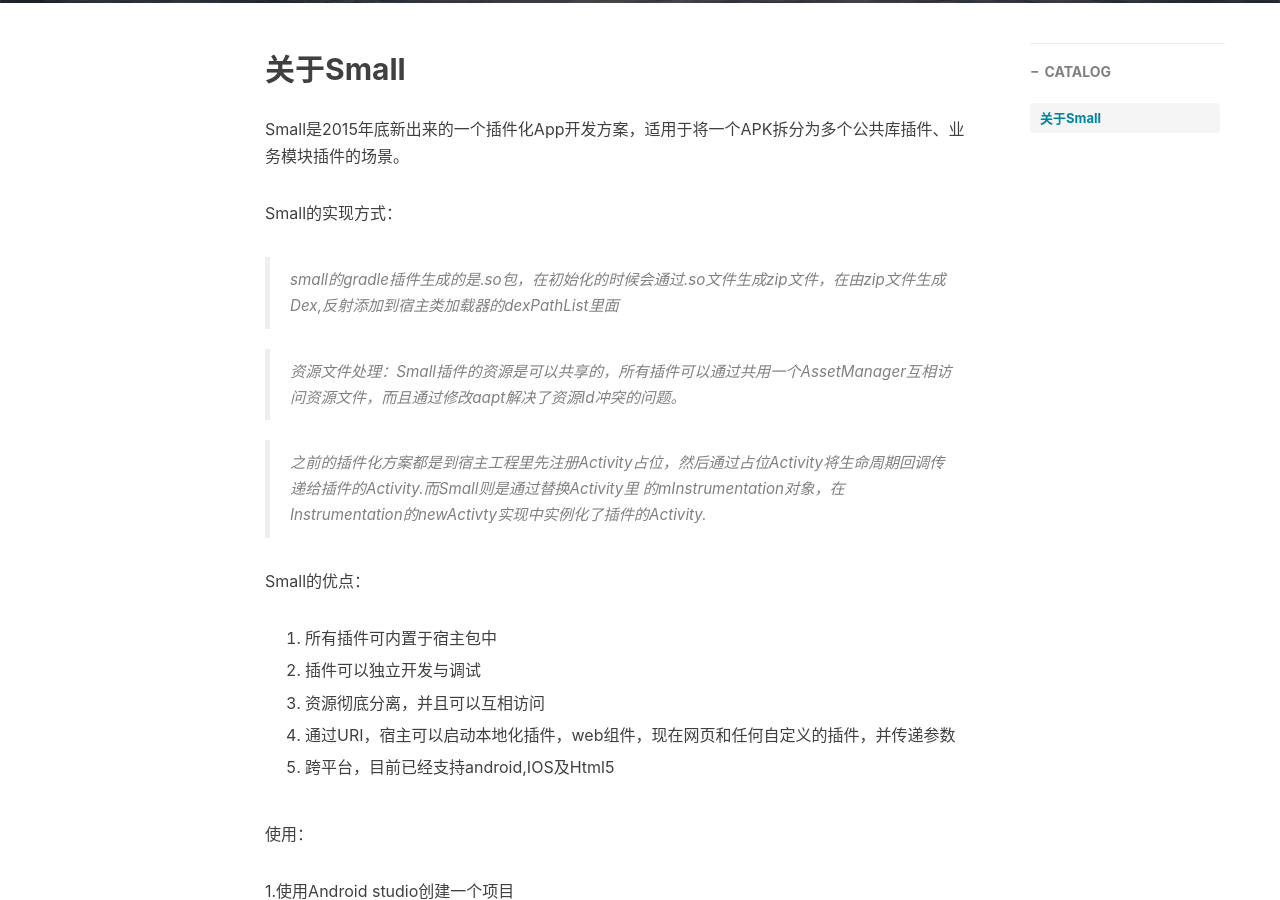
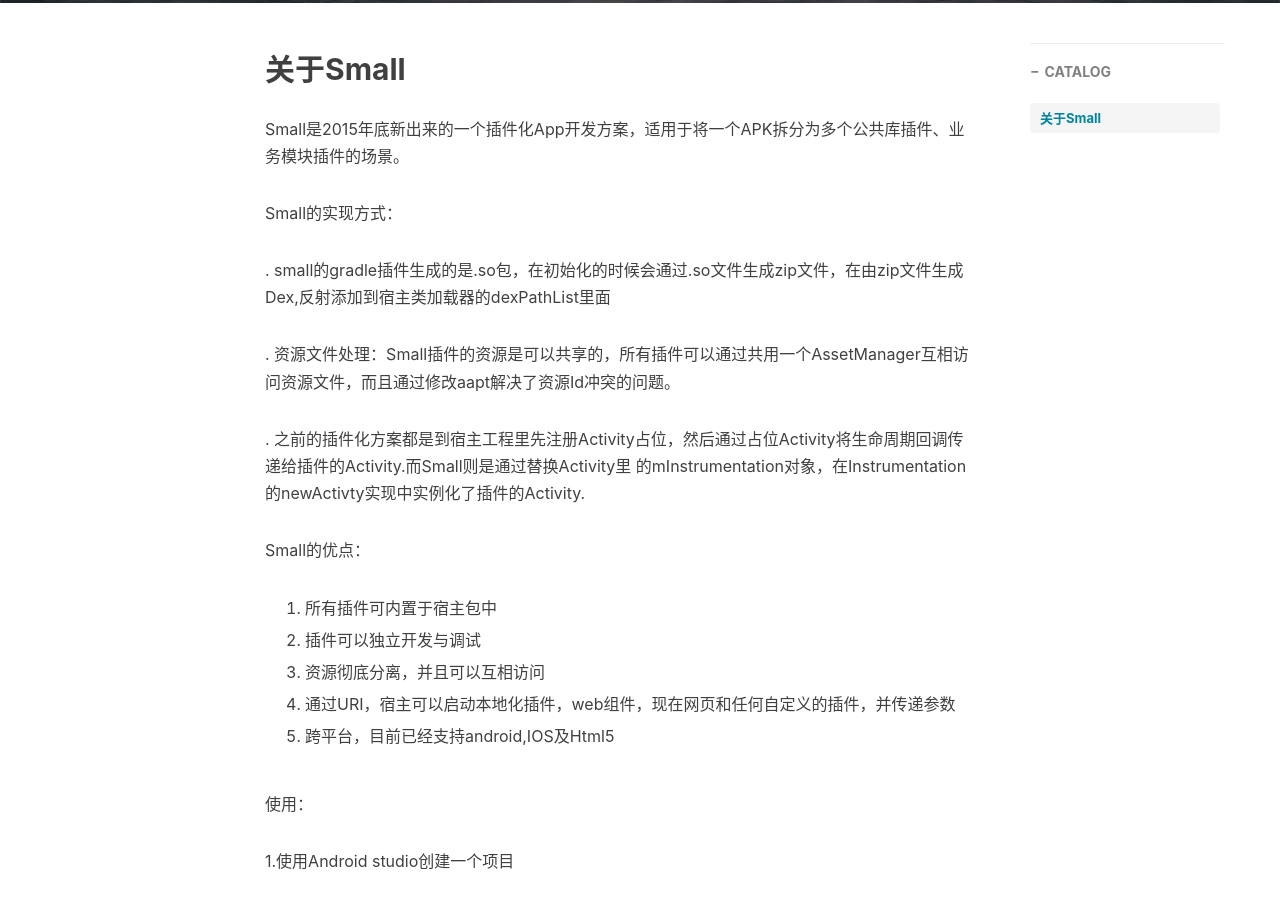
Before and after one commit to StevenDXC/Blog, a Jekyll site: the page built from _posts/2016-05-05-android_small.md, in a window 1280 px wide and 900 px high, scrolled down 454 px. Built offline with Jekyll 4.4.1, drawn with Linux system fonts in a browser that asks for light colours; nearby versions of some CDN libraries; Markdown is read by kramdown in place of the engine named in the settings; comment, search, counter and statistics services are not loaded.

```diff
--- a/_posts/2016-05-05-android_small.md
+++ b/_posts/2016-05-05-android_small.md
@@ -17,11 +17,11 @@ Small是2015年底新出来的一个插件化App开发方案，适用于将一
 
 Small的实现方式：
 
->small的gradle插件生成的是.so包，在初始化的时候会通过.so文件生成zip文件，在由zip文件生成Dex,反射添加到宿主类加载器的dexPathList里面
+. small的gradle插件生成的是.so包，在初始化的时候会通过.so文件生成zip文件，在由zip文件生成Dex,反射添加到宿主类加载器的dexPathList里面
 
->资源文件处理：Small插件的资源是可以共享的，所有插件可以通过共用一个AssetManager互相访问资源文件，而且通过修改aapt解决了资源Id冲突的问题。
+. 资源文件处理：Small插件的资源是可以共享的，所有插件可以通过共用一个AssetManager互相访问资源文件，而且通过修改aapt解决了资源Id冲突的问题。
 
->之前的插件化方案都是到宿主工程里先注册Activity占位，然后通过占位Activity将生命周期回调传递给插件的Activity.而Small则是通过替换Activity里    的mInstrumentation对象，在Instrumentation的newActivty实现中实例化了插件的Activity.
+. 之前的插件化方案都是到宿主工程里先注册Activity占位，然后通过占位Activity将生命周期回调传递给插件的Activity.而Small则是通过替换Activity里    的mInstrumentation对象，在Instrumentation的newActivty实现中实例化了插件的Activity.
 
 Small的优点：
 
@@ -60,11 +60,11 @@ apply plugin: 'net.wequick.small'
 3.创建Module:
   因为 Small会根据包名对插件进行归类，所以要求：
 
-  模块命名：”app.\*” ,”lib.\*” 或 “web.\*”
+  >模块命名：”app.\*” ,”lib.\*” 或 “web.\*”
 
-  包名包含：“.app.”, “.lib.” 或 “.web.”
+  >包名包含：“.app.”, “.lib.” 或 “.web.”
 
-   lib.* 为Android Library模块，app.*为Phone & Tablet模块
+  >lib.* 为Android Library模块，app.*为Phone & Tablet模块
 
 4.配置签名
  在app模块的build.gradle中增加签名配置
```
